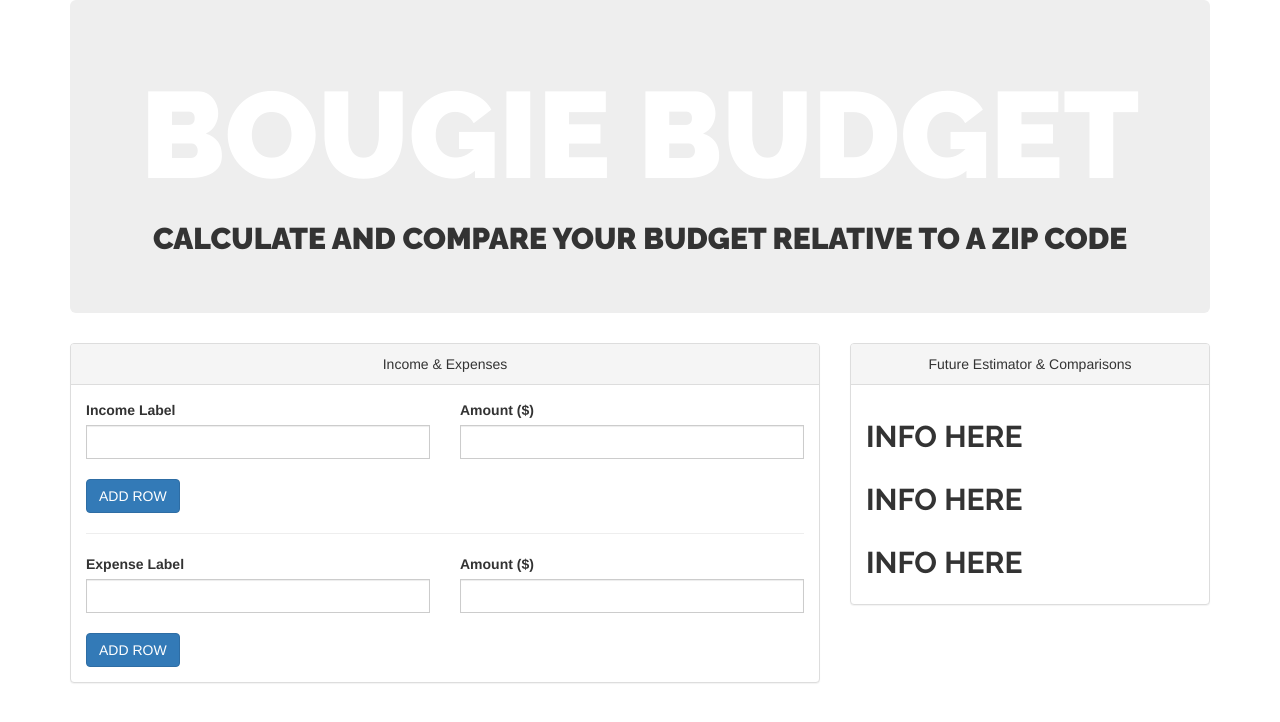
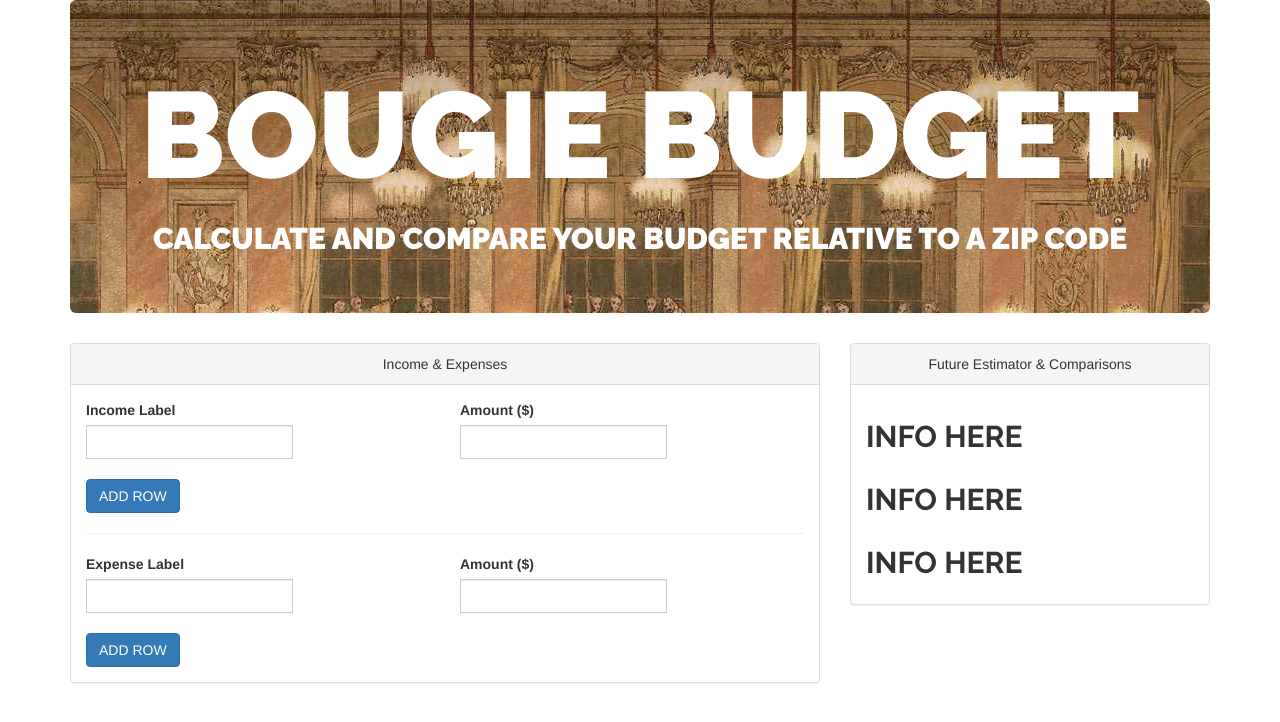
Before and after one commit to risaco/bougie-budget, a plain HTML site: page budget.html in a window 1280 px wide. Drawn offline with nearby package versions, Linux system fonts and the light colour scheme.

Commit message:
add jumbotron background

```diff
--- a/budget.html
+++ b/budget.html
@@ -26,7 +26,7 @@
         <!-- Jumbotron header. -->
         <div class="row">
             <div class="col-lg-12">
-                <div class="jumbotron text-center">
+                <div class="jumbotron text-center" id="budget-hero">
                     <h1 class="white-font">Bougie Budget</h1>
                     <h2>Calculate and Compare your budget relative to a zip code</h2>
                 </div>
--- a/css/budget-styles.css
+++ b/css/budget-styles.css
@@ -17,8 +17,10 @@ h6 {
 }
 
 .jumbotron h2 {
+	color: white;
+}
 
-}
+.jumbotron
 
 
 /* Classes */
@@ -27,7 +29,11 @@ h6 {
     width: 100%;
 }
 
+/* IDs */
 
+#budget-hero {
+	background-image: url(../img/bougie-hero.jpg);
+}
 
 
 /* Mobile Breakpoint */
```
Also changed, not shown: img/bougie-hero.jpg (added).
